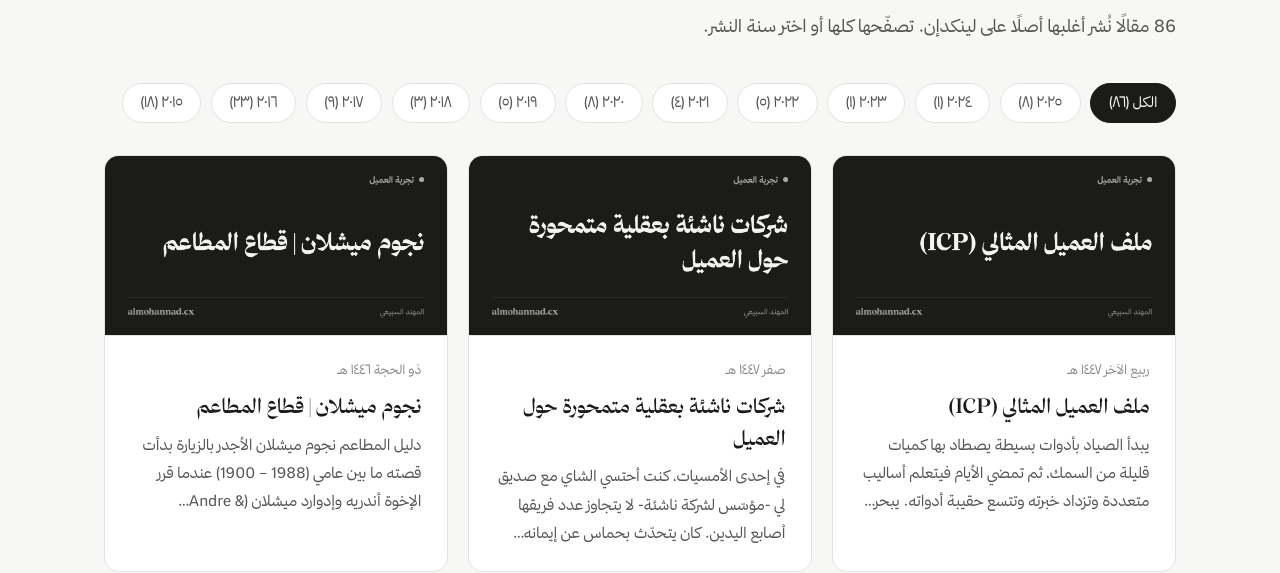
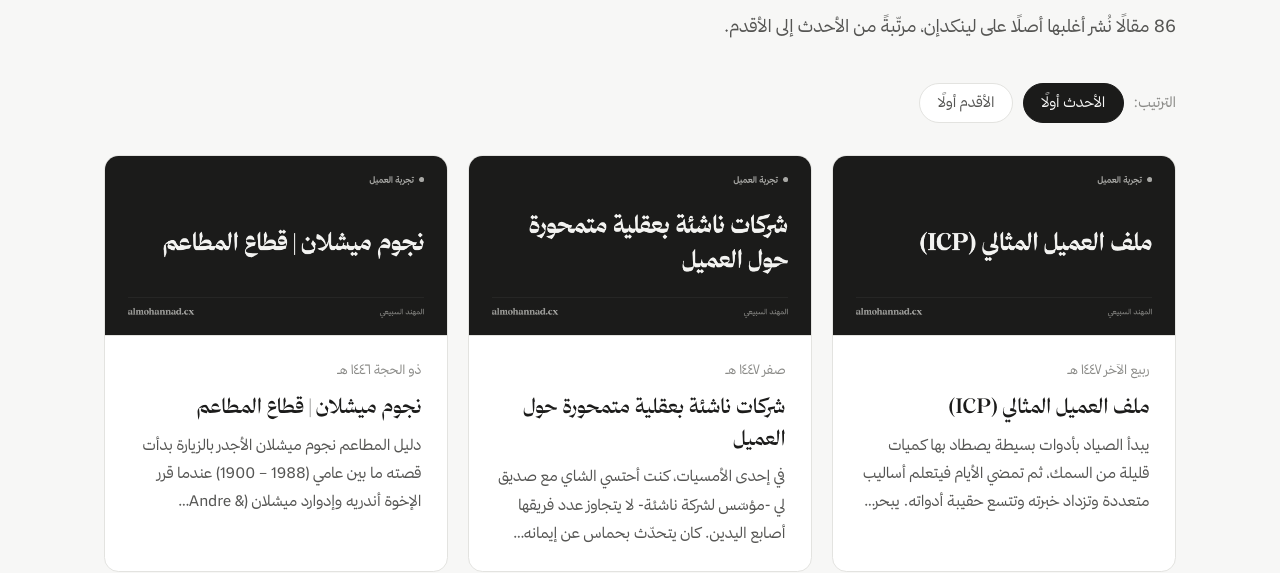
Before and after one commit to msbeai/almohannad-cx, an Astro site: page /articles in a window 1280 px wide. Shown: the part 227-800 px from the top of the page. Built offline with nearby package versions, Linux system fonts and the light colour scheme; Astro itself is replaced by a stand-in of ours.

Commit message:
Articles: replace by-year filter with a Newest/Oldest sort toggle (default newest; undated last)
Co-Authored-By: Claude Opus 4.8 <noreply@anthropic.com>

```diff
--- a/src/pages/articles/index.astro
+++ b/src/pages/articles/index.astro
@@ -3,11 +3,8 @@ import Base from '../../layouts/Base.astro';
 import ArticleCard from '../../components/ArticleCard.astro';
 import { getArticles, excerpt } from '../../lib/articles';
 
-const all = await getArticles('ar');
-const years = [...new Set(all.map((a) => a.data.date?.getFullYear()).filter(Boolean))].sort((a, b) => b - a);
-const yearOf = (a) => (a.data.date ? String(a.data.date.getFullYear()) : 'none');
-const countIn = (y) => all.filter((a) => a.data.date?.getFullYear() === y).length;
-const ar = (n) => n.toLocaleString('ar-EG', { useGrouping: false });
+const all = await getArticles('ar'); // already newest-first
+const isoOf = (a) => (a.data.date ? a.data.date.toISOString().slice(0, 10) : '');
 ---
 
 <Base lang="ar" title="المقالات — المهند السبيعي" altPath="/en/articles" current="/articles">
@@ -15,20 +12,19 @@ const ar = (n) => n.toLocaleString('ar-EG', { useGrouping: false });
     <header class="page-head">
       <h1>المقالات</h1>
       <p>
-        {all.length} مقالًا نُشر أغلبها أصلًا على لينكدإن. تصفّحها كلها أو اختر سنة النشر.
+        {all.length} مقالًا نُشر أغلبها أصلًا على لينكدإن، مرتّبةً من الأحدث إلى الأقدم.
       </p>
     </header>
 
-    <nav class="filter-row" aria-label="تصفية حسب سنة النشر" id="filters">
-      <a href="/articles" data-year="all" aria-current="true">الكل ({ar(all.length)})</a>
-      {years.map((y) => (
-        <a href={`/articles?year=${y}`} data-year={String(y)}>{ar(y)} ({ar(countIn(y))})</a>
-      ))}
+    <nav class="filter-row" aria-label="ترتيب حسب تاريخ النشر" id="sort">
+      <span class="filter-label">الترتيب:</span>
+      <a href="#" data-sort="new" aria-current="true">الأحدث أولًا</a>
+      <a href="#" data-sort="old">الأقدم أولًا</a>
     </nav>
 
     <div class="card-grid" style="margin-bottom: 4rem">
       {all.map((a) => (
-        <div data-year={yearOf(a)} style="display: contents">
+        <div data-date={isoOf(a)} style="display: contents">
           <ArticleCard
             lang="ar"
             slug={a.id.replace(/\.md$/, '')}
@@ -43,25 +39,25 @@ const ar = (n) => n.toLocaleString('ar-EG', { useGrouping: false });
   </div>
 
   <script>
-    // client-side year filter (static site, no reload needed)
-    const apply = () => {
-      const year = new URLSearchParams(location.search).get('year') ?? 'all';
-      document.querySelectorAll<HTMLElement>('[data-year]').forEach((el) => {
-        if (el.closest('#filters')) {
-          el.setAttribute('aria-current', String(el.dataset.year === year));
-        } else {
-          el.style.display = year === 'all' || el.dataset.year === year ? 'contents' : 'none';
-        }
+    // client-side sort toggle; default order (newest-first) is already server-rendered.
+    const grid = document.querySelector<HTMLElement>('.card-grid');
+    const items = grid ? [...grid.children] as HTMLElement[] : [];
+    const sortBy = (dir: string) => {
+      const sorted = [...items].sort((a, b) => {
+        const da = a.dataset.date ?? '', db = b.dataset.date ?? '';
+        if (!da && !db) return 0;
+        if (!da) return 1; // undated always last
+        if (!db) return -1;
+        return dir === 'old' ? da.localeCompare(db) : db.localeCompare(da);
       });
+      sorted.forEach((el) => grid!.appendChild(el));
     };
-    document.querySelectorAll('#filters a').forEach((a) =>
+    document.querySelectorAll<HTMLAnchorElement>('#sort a').forEach((a) =>
       a.addEventListener('click', (e) => {
         e.preventDefault();
-        history.pushState({}, '', (a as HTMLAnchorElement).href);
-        apply();
+        document.querySelectorAll('#sort a').forEach((x) => x.setAttribute('aria-current', String(x === a)));
+        sortBy(a.dataset.sort ?? 'new');
       })
     );
-    window.addEventListener('popstate', apply);
-    apply();
   </script>
 </Base>
--- a/src/styles/global.css
+++ b/src/styles/global.css
@@ -568,6 +568,11 @@ html[data-theme='dark'] .theme-toggle .icon-moon {
   border-color: var(--ink);
   color: var(--bg);
 }
+.filter-label {
+  align-self: center;
+  font-size: 0.9rem;
+  color: var(--ink-faint);
+}
 
 /* ---------- article page ---------- */
 .article-head {
```
Also changed, not shown: src/pages/en/articles/index.astro (+21 -24 lines).
